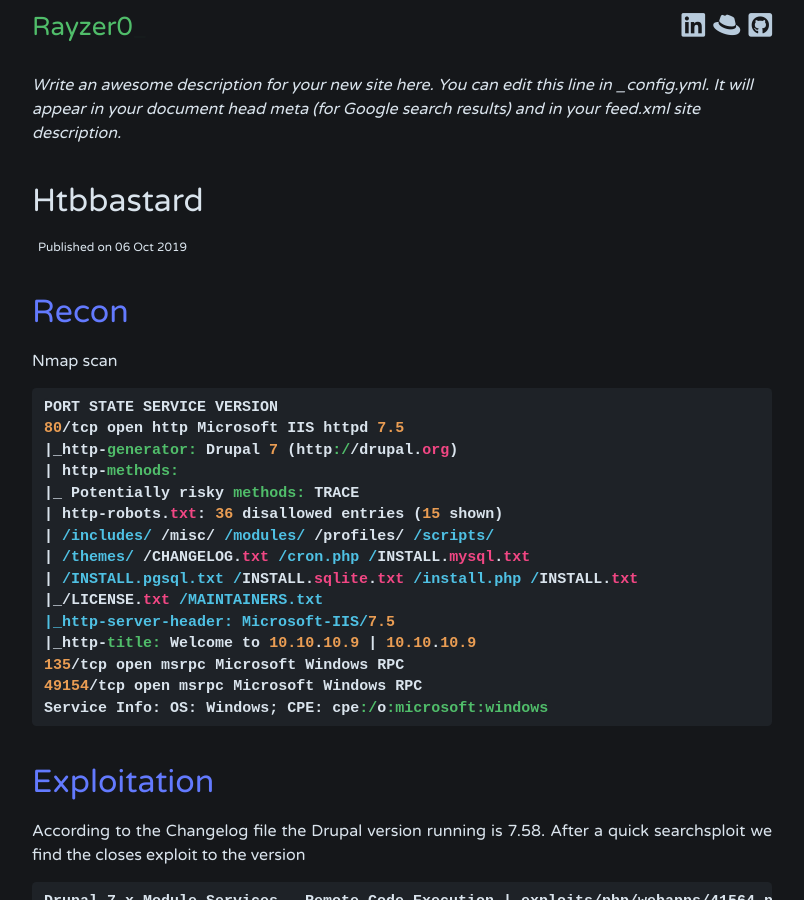
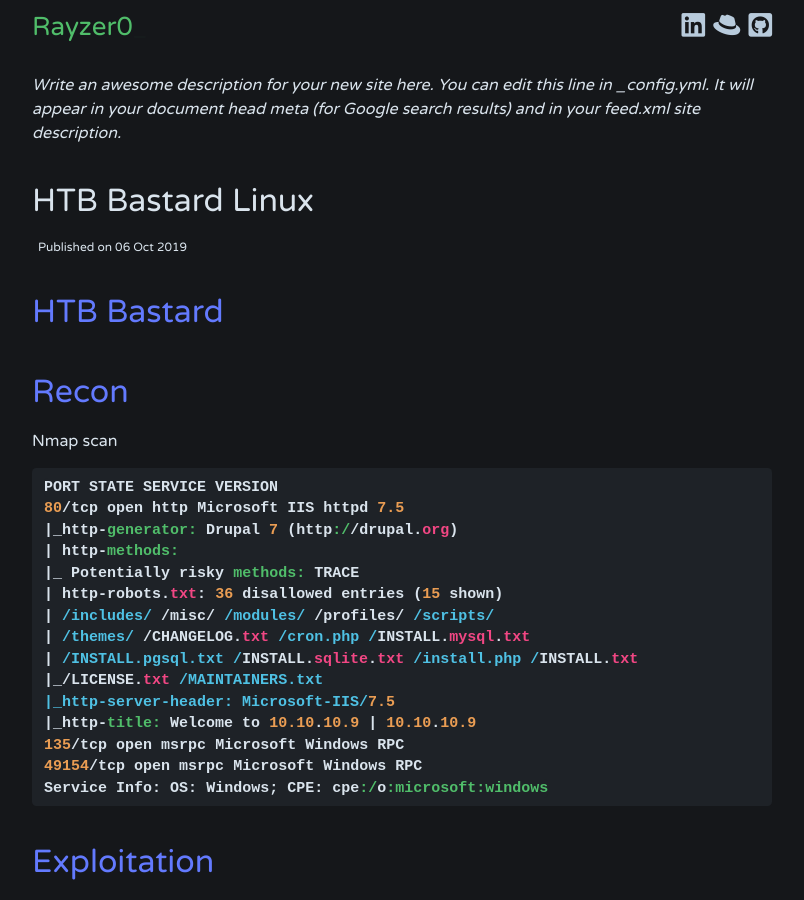
Before and after one commit to Rayferrufino/Rayferrufino.github.io, a Jekyll site: the page built from _posts/2019-10-06-HTBBastard.md, in a window 1280 px wide and 900 px high. Shown: the whole window, without its empty margins (238-1042 px from the left). Built offline with Jekyll 4.4.1, drawn with Linux system fonts in a browser that asks for light colours; our own code applies the rules of GitHub Pages for plain Markdown files; comment, search, counter and statistics services are not loaded.

Commit message:
Update 2019-10-06-HTBBastard.md

````diff
--- a/_posts/2019-10-06-HTBBastard.md
+++ b/_posts/2019-10-06-HTBBastard.md
@@ -1,3 +1,12 @@
+---
+layout: post
+title:  "HTB Bastard Linux"
+description :
+tags:
+---
+
+# HTB Bastard
+
 # Recon
 Nmap scan
 ```ruby
````
